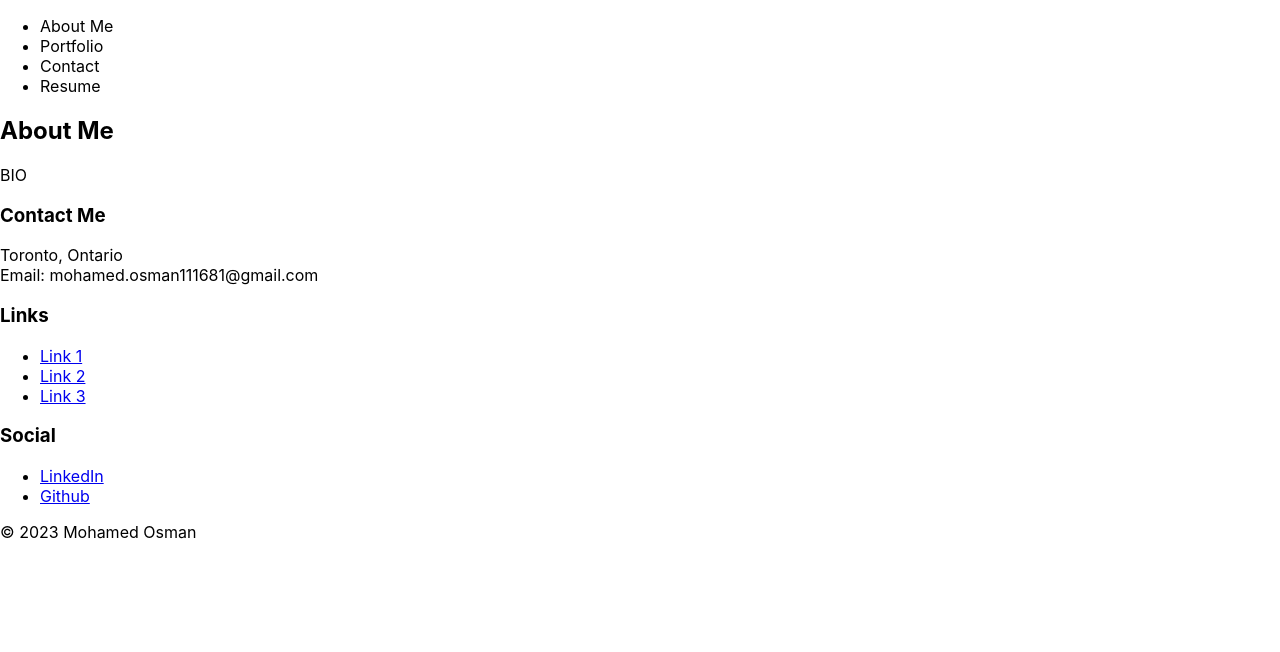
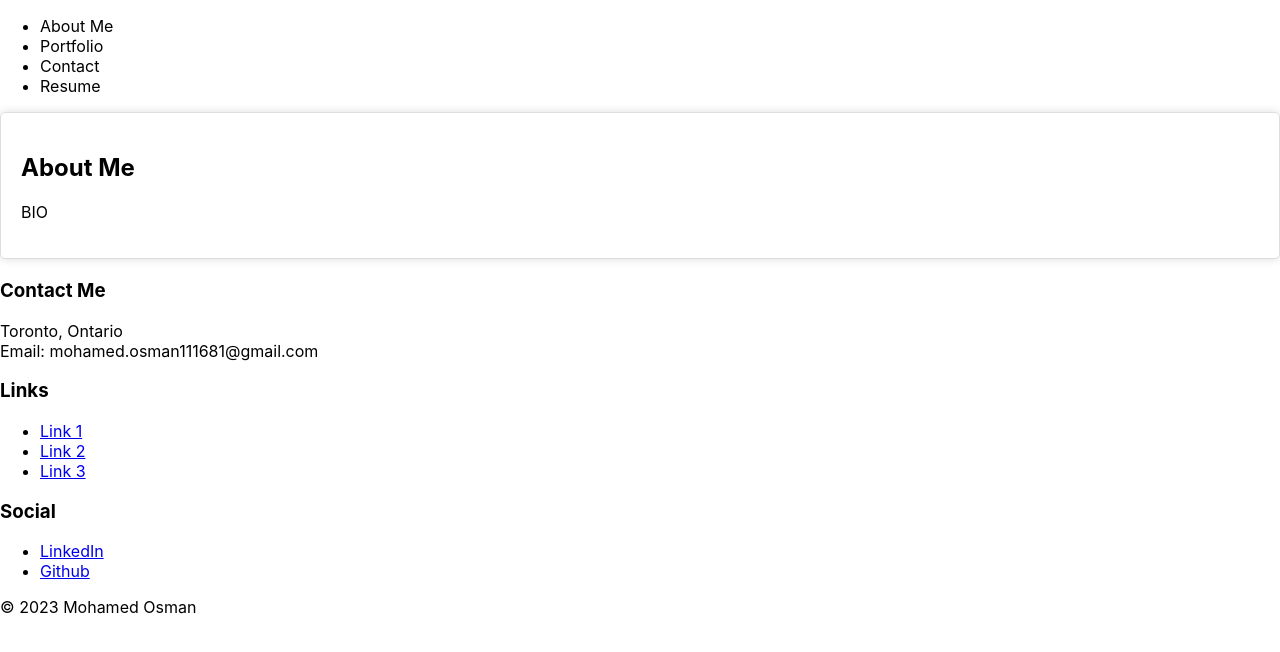
Before and after one commit to Bullspippen/A-React-Powered-Portfolio, a React (Create React App) app in the folder a-react-powered-portfolio/: page / in a window 1280 px wide. Shown: the top 652 px of the page. Built offline with nearby package versions, Linux system fonts and the light colour scheme; the HTML template or start-up script is replaced by a standard one.

Commit message:
page.js file updated that adds a border, padding, borderRadius, boxShadow, and marginBottom styles to create a bordered container for the content of each page

```diff
--- a/a-react-powered-portfolio/src/components/Page.js
+++ b/a-react-powered-portfolio/src/components/Page.js
@@ -24,11 +24,19 @@ const Page = ({currentPage}) => {
 
   // Render the current page and its content using the renderPage function and the currentPage variable
   return (
-    <section>
+    <section
+      style={{
+        border: '1px solid #ddd',
+        padding: '20px',
+        borderRadius: '5px',
+        boxShadow: '0 0 10px #ddd',
+        marginBottom: '20px',
+      }}
+    >
       <h2>{currentPage}</h2>
-        {renderPage(currentPage)}
+      {renderPage(currentPage)}
     </section>
-  )
-}
+  );
+};
 
-export default Page
+export default Page;
```
